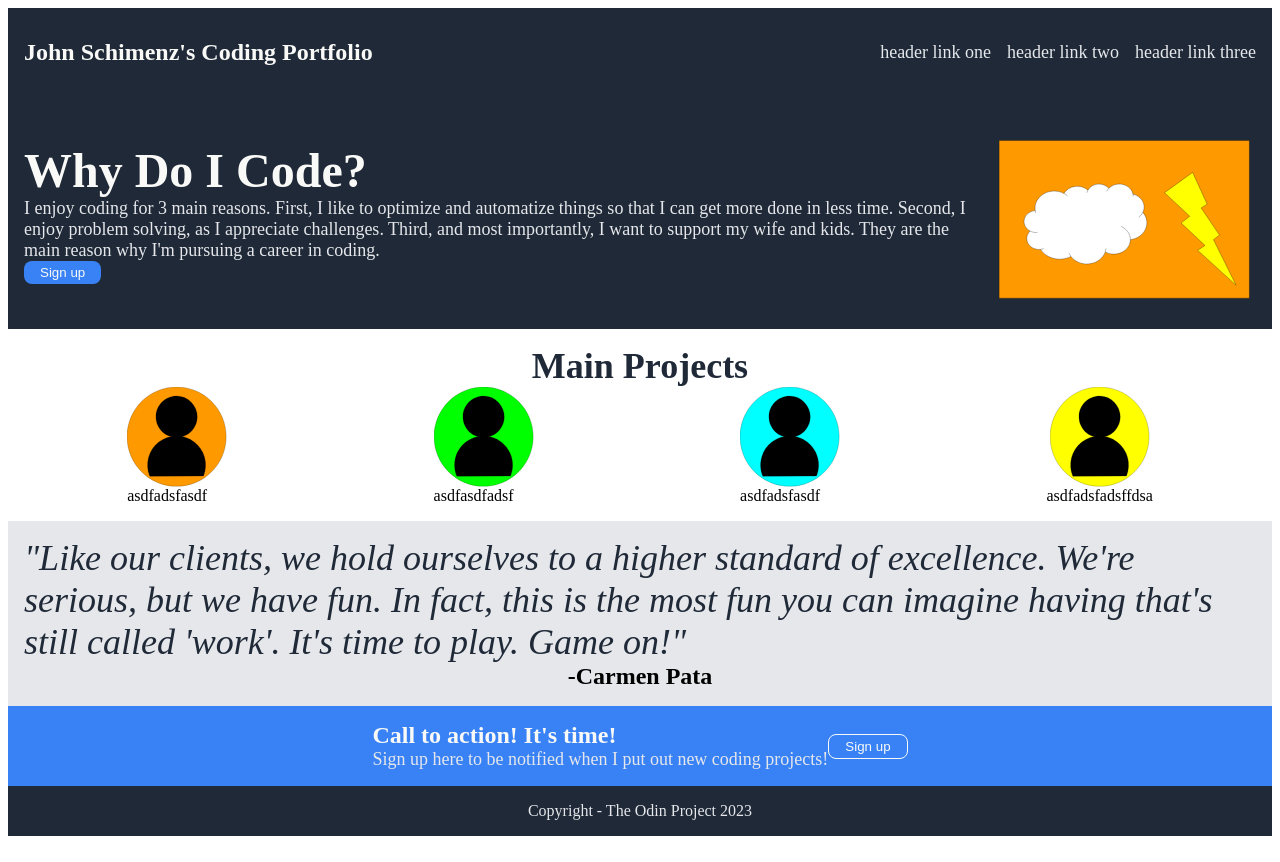
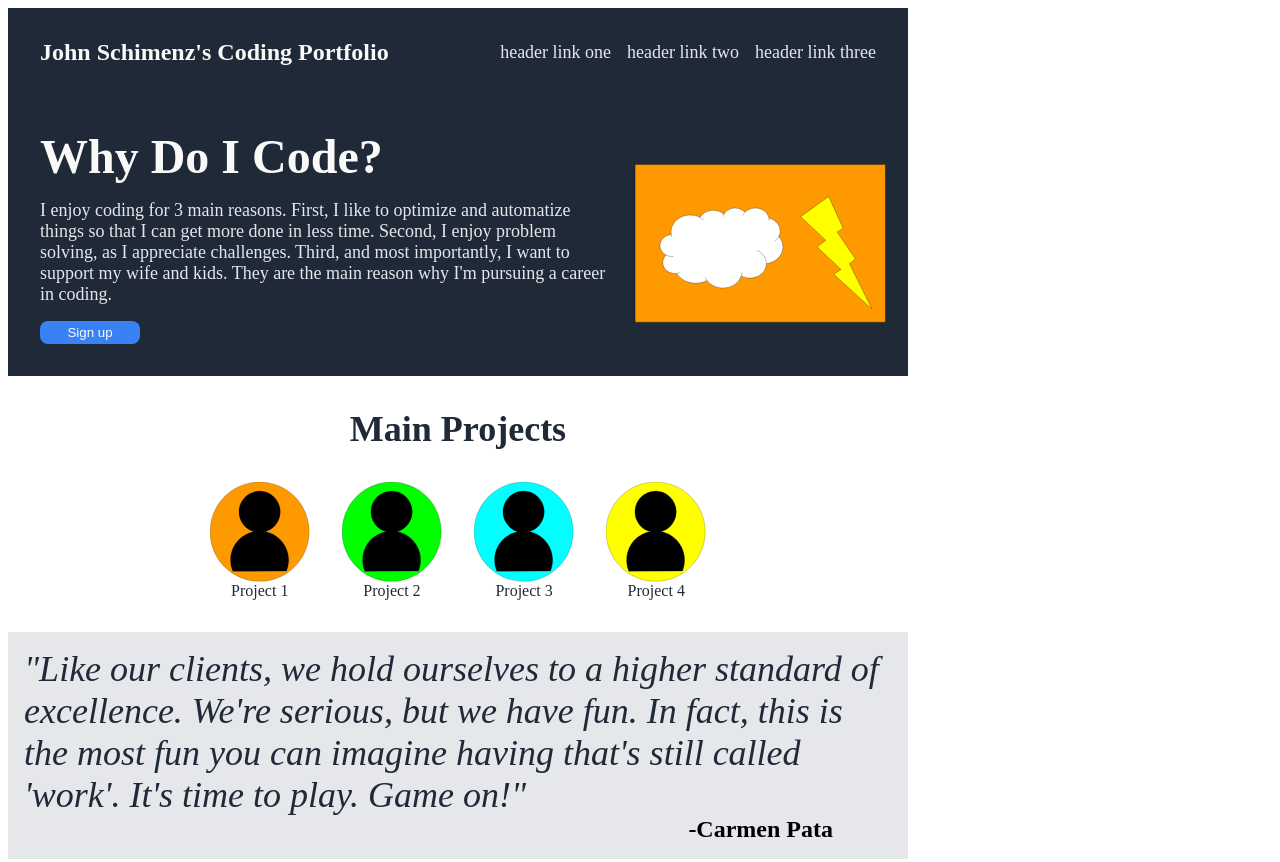
Before and after one commit to johnSchimenz/odin-project-landing-page, a plain HTML site: page index.html in a window 1280 px wide. Shown: the top 862 px of the page. Drawn offline with Linux system fonts and the light colour scheme.

Commit message:
Finalize CSS spacing

```diff
--- a/index.html
+++ b/index.html
@@ -33,19 +33,19 @@
         <div class="b-section-bottom">
             <div class="b-image-and-subtext">
                 <img class="b-image-formatting" src="img/profile-logo-placeholder-2.svg" alt="adsfdas">
-                <div class="b-subtext-formatting">asdfadsfasdf</div>
+                <div class="b-subtext-formatting">Project 1</div>
             </div>
             <div class="b-image-and-subtext">
                 <img class="b-image-formatting" src="img/profile-logo-placeholder-3.svg" alt="sdfsdff">
-                <div class="b-subtext-formatting">asdfasdfadsf</div>
+                <div class="b-subtext-formatting">Project 2</div>
             </div>
             <div class="b-image-and-subtext">
                 <img class="b-image-formatting" src="img/profile-logo-placeholder-4.svg" alt="sdffds">
-                <div class="b-subtext-formatting">asdfadsfasdf</div>
+                <div class="b-subtext-formatting">Project 3</div>
             </div>
             <div class="b-image-and-subtext">
                 <img class="b-image-formatting" src="img/profile-logo-placeholder-1.svg" alt="sfdfdsf">
-                <div class="b-subtext-formatting">asdfadsfadsffdsa</div>
+                <div class="b-subtext-formatting">Project 4</div>
             </div>
         </div>
     </div>
--- a/style.css
+++ b/style.css
@@ -1,4 +1,6 @@
 body {
+    width: 900px;
+    box-sizing: content-box;
 }
 
 
@@ -8,7 +10,7 @@ header {
     justify-content: space-between;
     font-size: 18px;
     color: #E5E7EB;
-    padding: 16px;
+    padding: 16px 32px;
 }
 
 .logo-header {
@@ -32,6 +34,7 @@ li {
 
 }
 
+
 .a-section {
     background-color: #1F2937;
     display: flex;
@@ -41,7 +44,11 @@ li {
 }
 
 .a-section-left {
-
+    display: flex;
+    flex-direction: column;
+    justify-content: center;
+    padding: 16px;
+    gap: 16px;
 }
 
 .a-section-title {
@@ -61,6 +68,7 @@ button.sign-up-top {
     border: none;
     border-radius: 8px;
     padding: 4px 16px;
+    width: 100px;
 }
 
 .picture-a {
@@ -82,17 +90,21 @@ button.sign-up-top {
     font-size: 36px;
     font-weight: bold;
     color: #1F2937;
+    padding: 16px;
 }
 
 .b-section-bottom {
     display: flex;
-    justify-content: space-around;
+    justify-content: center;
     align-items: center;
+    gap: 32px;
+    padding: 16px;
 }
 
 .b-image-and-subtext {
     display: flex;
     flex-direction: column;
+    align-items: center;
 }
 
 .b-image-formatting {
@@ -101,7 +113,7 @@ button.sign-up-top {
 }
 
 .b-subtext-formatting {
-
+    color: #1F2937;
 }
 
 
@@ -112,7 +124,6 @@ button.sign-up-top {
     flex-direction: column;
     align-items: center;
     padding: 16px;
-
 }
 
 .c-section-top {
@@ -125,8 +136,8 @@ button.sign-up-top {
     font-weight: bold;
     font-size: 24px;
     display: flex;
-    flex-direction: row;
     justify-content: flex-end;
+    width: 750px; /* Might need to change this depending on width of viewing window */
 }
 
 
@@ -137,10 +148,13 @@ button.sign-up-top {
     justify-content: center;
     align-items: center;
     padding: 16px;
+    margin: 32px;
+    gap: 32px;
+    border-radius: 8px;
 }
 
 .d-section-left {
-
+    padding: 16px 0px;
 }
 
 .d-section-header {
@@ -160,6 +174,7 @@ button.sign-up-top {
     border: 1px solid #F9FAF8;
     border-radius: 8px;
     padding: 4px 16px;
+    width: 100px;
 }
 
 
```
